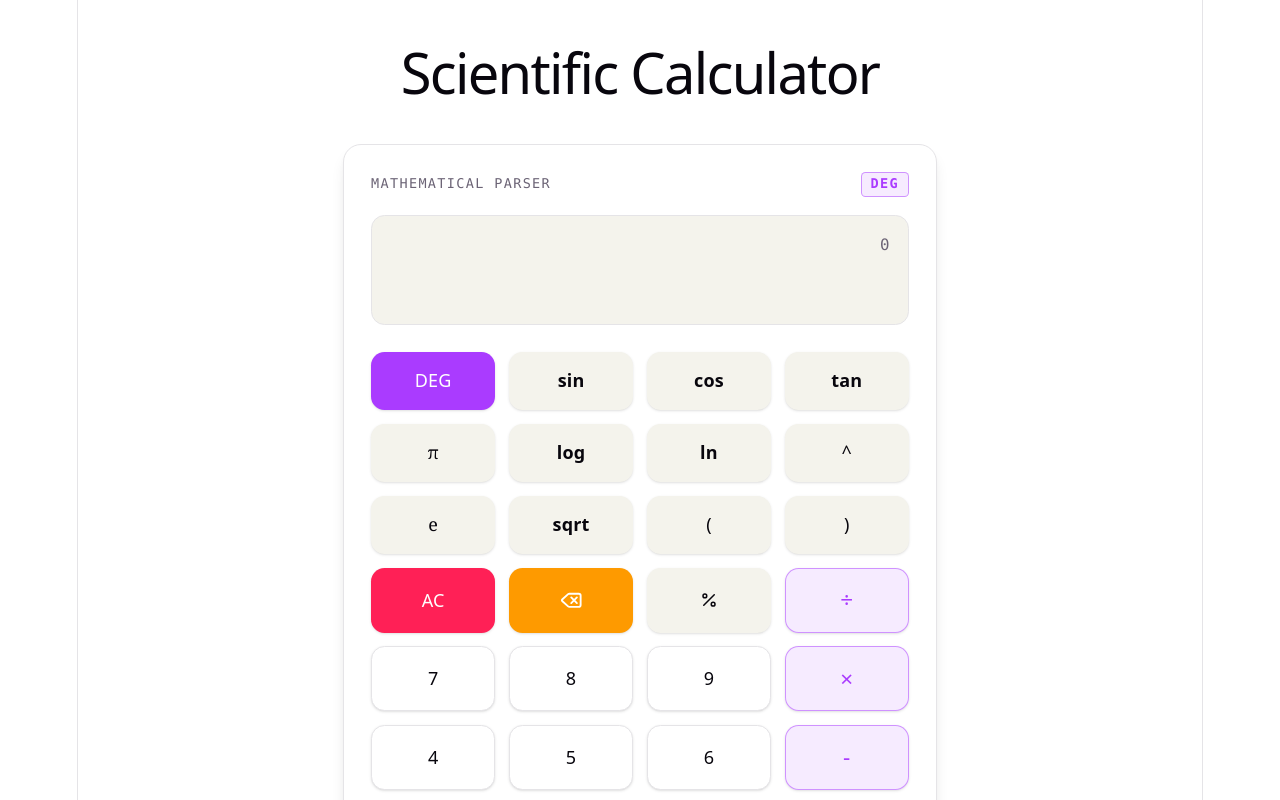
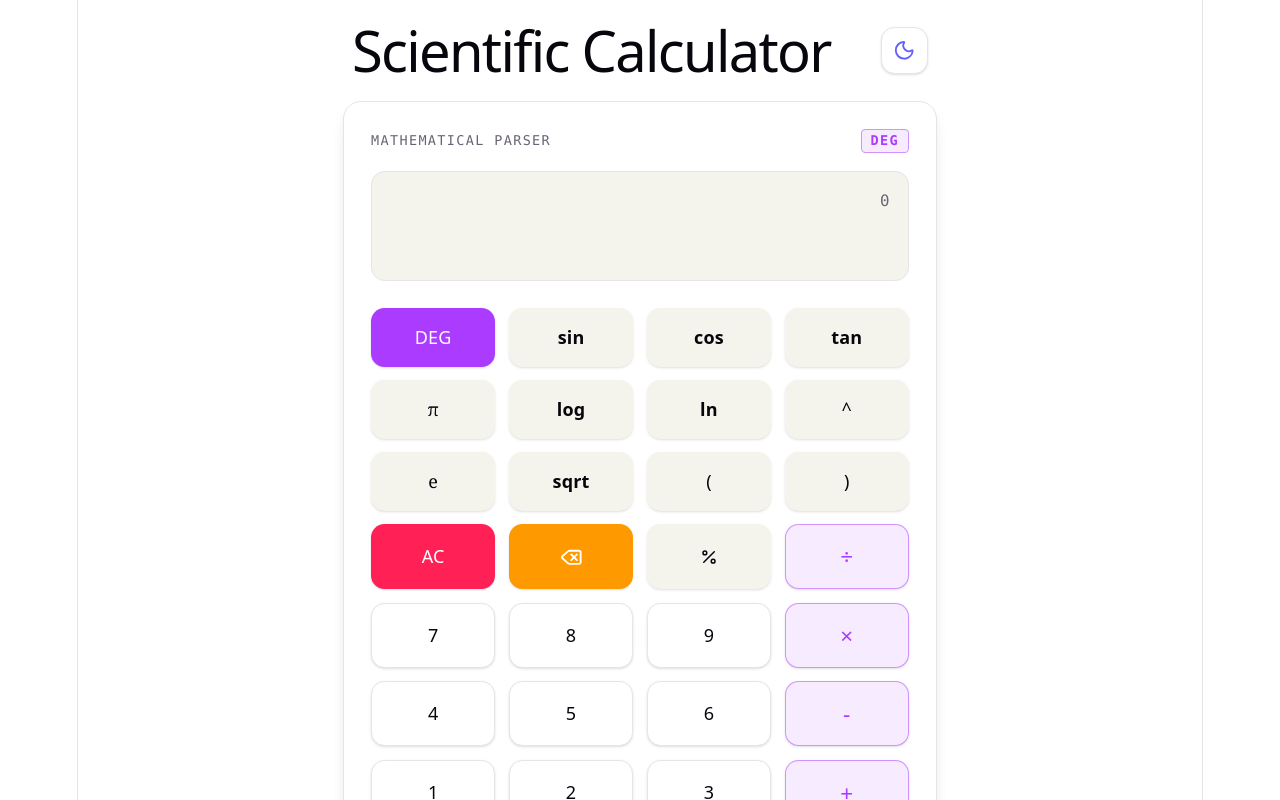
Before and after one commit to putcode677/simple-scientific-calculator, a React (Vite) app: page / in a window 1280 px wide. Shown: the top 800 px of the page. Built offline with nearby package versions, Linux system fonts and the light colour scheme.

Commit message:
feat: complete live sun/moon layout theme toggle with persistent storage state

```diff
--- a/src/App.jsx
+++ b/src/App.jsx
@@ -1,6 +1,5 @@
-// src/App.jsx
 import React, { useState, useEffect } from 'react';
-import { Delete, Percent, History, Trash2 } from 'lucide-react';
+import { Delete, Percent, History, Trash2, Sun, Moon } from 'lucide-react';
 import { evaluateExpression } from './utils/engine';
 
 export default function App() {
@@ -8,7 +7,20 @@ export default function App() {
   const [result, setResult] = useState('');
   const [isDegree, setIsDegree] = useState(true);
   const [history, setHistory] = useState([]);
+  const [darkMode, setDarkMode] = useState(() => {
+    const savedTheme = localStorage.getItem('theme');
+    return savedTheme === 'dark' || (!savedTheme && window.matchMedia('(prefers-color-scheme: dark)').matches);
+  });
 
+  useEffect(() => {
+    if (darkMode) {
+      document.documentElement.classList.add('dark');
+      localStorage.setItem('theme', 'dark');
+    } else {
+      document.documentElement.classList.remove('dark');
+      localStorage.setItem('theme', 'light');
+    }
+  }, [darkMode]);
   const handleKeyPress = (value) => {
     if (value === 'AC') {
       setDisplay('');
@@ -54,7 +66,6 @@ export default function App() {
     window.addEventListener('keydown', handlePhysicalKeyDown);
     return () => window.removeEventListener('keydown', handlePhysicalKeyDown);
   }, [display, isDegree]);
-
   const buttons = [
     { label: isDegree ? 'DEG' : 'RAD', action: () => setIsDegree(!isDegree), style: 'bg-[var(--accent)] text-white font-bold' },
     { label: 'sin', action: () => handleKeyPress('sin'), style: 'bg-[var(--code-bg)] text-[var(--text-h)] font-semibold' },
@@ -88,10 +99,19 @@ export default function App() {
     { label: '.', action: () => handleKeyPress('.'), style: 'bg-[var(--bg)] text-[var(--text-h)] border border-[var(--border)] font-bold' },
     { label: '=', action: () => handleKeyPress('='), style: 'bg-[var(--accent)] text-white font-bold text-xl' },
   ];
-
   return (
     <div className="flex-1 flex flex-col items-center justify-center p-6 w-full mx-auto max-w-xl gap-6">
-      <h1>Scientific Calculator</h1>
+
+      <div className="w-full flex justify-between items-center px-2">
+        <h1 className="!my-0">Scientific Calculator</h1>
+        <button
+          onClick={() => setDarkMode(!darkMode)}
+          className="p-2.5 rounded-xl border border-[var(--border)] bg-[var(--bg)] text-[var(--text-h)] cursor-pointer hover:border-[var(--accent)] transition-all shadow-sm"
+          title={darkMode ? "Switch to Light Mode" : "Switch to Dark Mode"}
+        >
+          {darkMode ? <Sun className="w-5 h-5 text-amber-500" /> : <Moon className="w-5 h-5 text-indigo-500" />}
+        </button>
+      </div>
 
       <div
         className="w-full p-6 rounded-2xl border border-[var(--border)] transition-colors duration-200"
```
